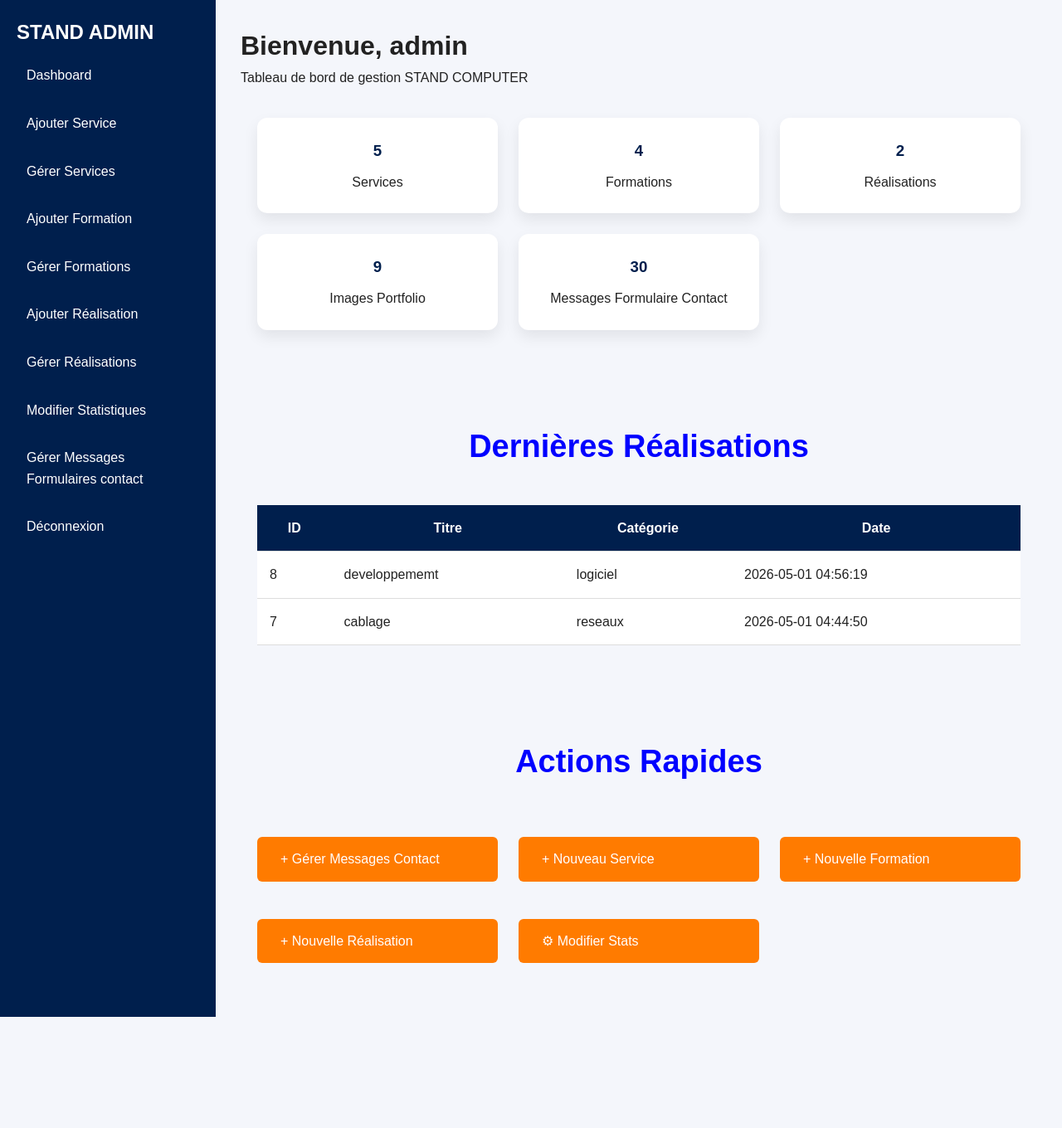
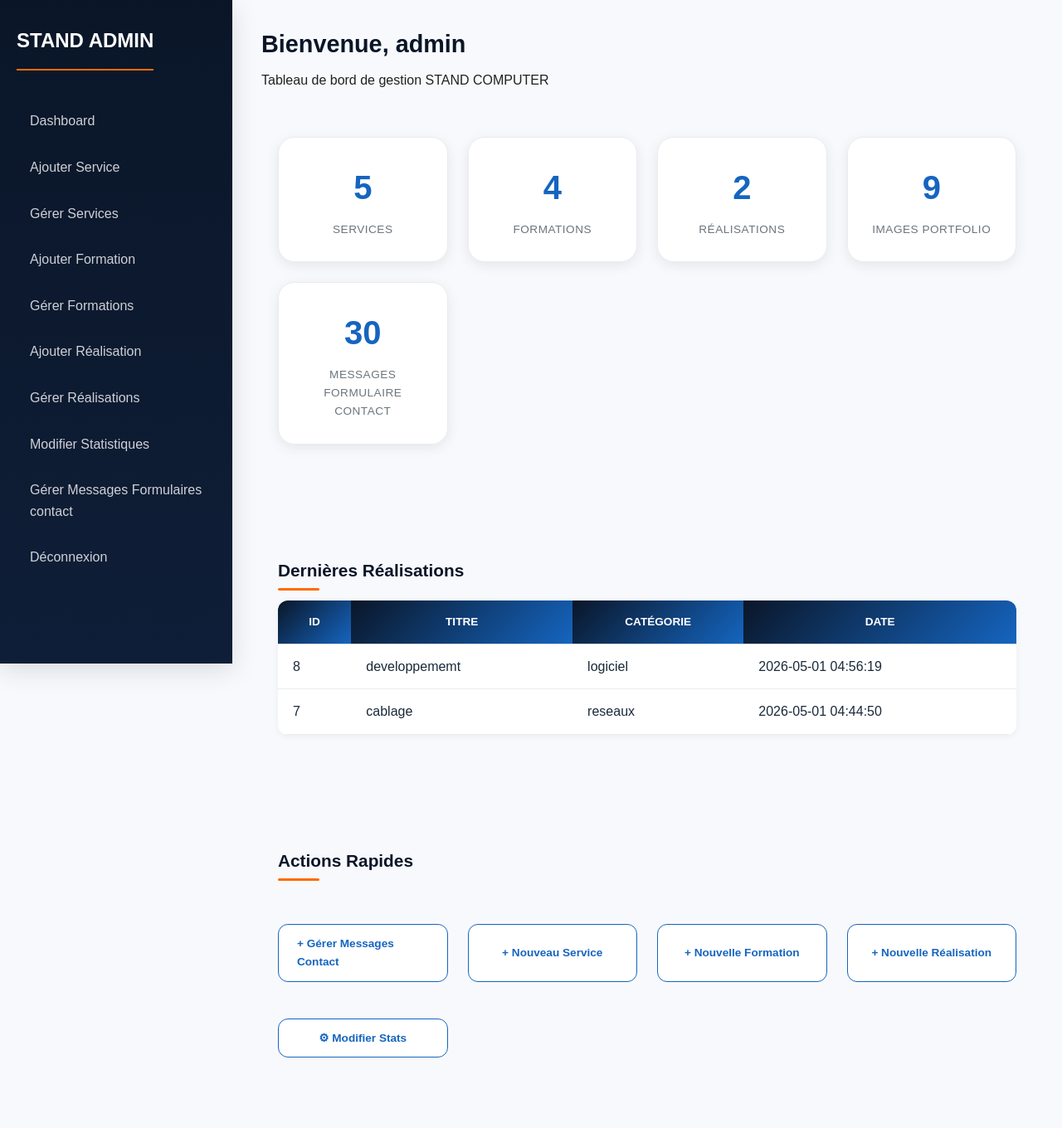
Before and after one commit to marielamajoumo-create/Site_Vitrine_Administrable_de_STAND_COMPUTER_SARL, a PHP site: page /Admin/dashboard.php in a window 1280 px wide. Shown: the whole page at 83% size. Before the commit the page ends 1226 px from the top, so only its background shows below. Run offline with PHP 8.4, Linux system fonts and the light colour scheme; a user stored in the database is signed in; data comes from the database, SQL or seed files in the repository; both versions use the stored data as it was after the commit.

Commit message:
Mes modifications

```diff
--- a/Admin/dashboard.php
+++ b/Admin/dashboard.php
@@ -36,7 +36,248 @@
     <meta name="viewport" content="width=device-width, initial-scale=1.0">
     <title>Dashboard Admin - STAND COMPUTER</title>
     <link rel="stylesheet" href="../assets/css/style1.css">
+
+<style>
+/* ========================================
+   STYLES DASHBOARD - À AJOUTER À LA FIN
+   ======================================== */
+
+/* Admin container */
+.admin-container {
+    display: flex;
+    min-height: 100vh;
+    background: #f8f9fc;
+}
+
+/* Sidebar */
+.sidebar {
+    width: 280px;
+    background: linear-gradient(180deg, #0a1628 0%, #0f1e38 100%);
+    color: white;
+    padding: 30px 20px;
+    position: sticky;
+    top: 0;
+    height: 100vh;
+    overflow-y: auto;
+    box-shadow: 0 8px 30px rgba(0,0,0,0.12);
+}
+
+.sidebar h2 {
+    font-size: 1.5rem;
+    font-weight: 700;
+    margin-bottom: 30px;
+    padding-bottom: 15px;
+    border-bottom: 2px solid #FF6B00;
+    display: inline-block;
+    color: white;
+}
+
+.sidebar a {
+    display: flex;
+    align-items: center;
+    gap: 12px;
+    color: rgba(255,255,255,0.8);
+    padding: 12px 16px;
+    margin: 6px 0;
+    text-decoration: none;
+    border-radius: 12px;
+    transition: all 0.3s ease;
+    font-weight: 500;
+}
+
+.sidebar a:hover {
+    background: rgba(255, 106, 0, 0.72);
+    color: white;
+    transform: translateX(5px);
+}
+
+/* Admin content */
+.admin-content {
+    flex: 1;
+    padding: 30px 35px;
+    background: #f8f9fc;
+}
+
+.admin-content h1 {
+    font-size: 1.8rem;
+    font-weight: 700;
+    color: #0a1628;
+    margin-bottom: 8px;
+}
+
+.admin-content h2 {
+    font-size: 1.3rem;
+    font-weight: 600;
+    color: #0a1628;
+    margin: 25px 0 20px 0;
+    position: relative;
+    display: inline-block;
+}
+
+.admin-content h2::after {
+    content: '';
+    position: absolute;
+    bottom: -8px;
+    left: 0;
+    width: 50px;
+    height: 3px;
+    background: #FF6B00;
+    border-radius: 3px;
+}
+
+/* Cartes statistiques dashboard */
+.admin-content .grid {
+    display: grid;
+    grid-template-columns: repeat(auto-fit, minmax(200px, 1fr));
+    gap: 24px;
+    margin: 20px 0;
+}
+
+.admin-content .card {
+    background: white;
+    padding: 28px 20px;
+    border-radius: 20px;
+    box-shadow: 0 4px 16px rgba(0,0,0,0.08);
+    transition: all 0.3s ease;
+    text-align: center;
+    border: 1px solid #e9ecef;
+    position: relative;
+    overflow: hidden;
+}
+
+.admin-content .card::before {
+    content: '';
+    position: absolute;
+    top: 0;
+    left: 0;
+    right: 0;
+    height: 4px;
+    background: linear-gradient(90deg, #1565C0, #FF6B00);
+    transform: scaleX(0);
+    transition: transform 0.4s ease;
+}
+
+.admin-content .card:hover::before {
+    transform: scaleX(1);
+}
+
+.admin-content .card:hover {
+    transform: translateY(-6px);
+    box-shadow: 0 8px 30px rgba(0,0,0,0.12);
+}
+
+.admin-content .card h3 {
+    font-size: 2.5rem;
+    font-weight: 800;
+    color: #1565C0;
+    margin-bottom: 8px;
+}
+
+.admin-content .card p {
+    font-size: 0.85rem;
+    font-weight: 500;
+    color: #6c757d;
+    text-transform: uppercase;
+    letter-spacing: 0.5px;
+}
+
+/* Tableau */
+.admin-content table {
+    width: 100%;
+    border-collapse: collapse;
+    background: white;
+    border-radius: 12px;
+    overflow: hidden;
+    box-shadow: 0 2px 8px rgba(0,0,0,0.05);
+}
+
+.admin-content table th {
+    background: linear-gradient(135deg, #0a1628 0%, #1565C0 100%);
+    color: white;
+    padding: 15px 18px;
+    font-weight: 600;
+    font-size: 0.85rem;
+    text-transform: uppercase;
+}
+
+.admin-content table td {
+    padding: 14px 18px;
+    border-bottom: 1px solid #e9ecef;
+    color: #1a2a3a;
+}
+
+.admin-content table tr:hover {
+    background: rgba(21,101,192,0.03);
+}
+
+/* Boutons actions rapides */
+.admin-content .btn {
+    display: inline-flex;
+    align-items: center;
+    justify-content: center;
+    gap: 8px;
+    padding: 12px 22px;
+    background: linear-gradient(135deg, #1565C0 0%, #0a1628 100%);
+    color: white;
+    text-decoration: none;
+    border-radius: 12px;
+    font-weight: 600;
+    font-size: 0.85rem;
+    transition: all 0.3s ease;
+    cursor: pointer;
+}
+
+.admin-content .btn:hover {
+    background: linear-gradient(135deg, #FF6B00 0%, #e05a00 100%);
+    transform: translateY(-2px);
+}
+
+.admin-content .grid .btn {
+    background: white;
+    color: #1565C0;
+    border: 1.5px solid #1565C0;
+}
+
+.admin-content .grid .btn:hover {
+    background: #1565C0;
+    color: white;
+}
+
+/* Responsive */
+@media (max-width: 992px) {
+    .admin-container {
+        flex-direction: column;
+    }
+    .sidebar {
+        width: 100%;
+        height: auto;
+        position: relative;
+    }
+    .sidebar a {
+        display: inline-flex;
+        margin: 5px 8px;
+    }
+    .admin-content {
+        padding: 25px 20px;
+    }
+}
+
+@media (max-width: 768px) {
+    .admin-content .grid {
+        grid-template-columns: repeat(2, 1fr);
+    }
+}
+
+@media (max-width: 480px) {
+    .admin-content .grid {
+        grid-template-columns: 1fr;
+    }
+}
+
+</style>
+
 </head>
+
 <body>
 
 <div class="admin-container">
```
Also changed, not shown: standcomputer (2).sql (added, +298 -0 lines).
